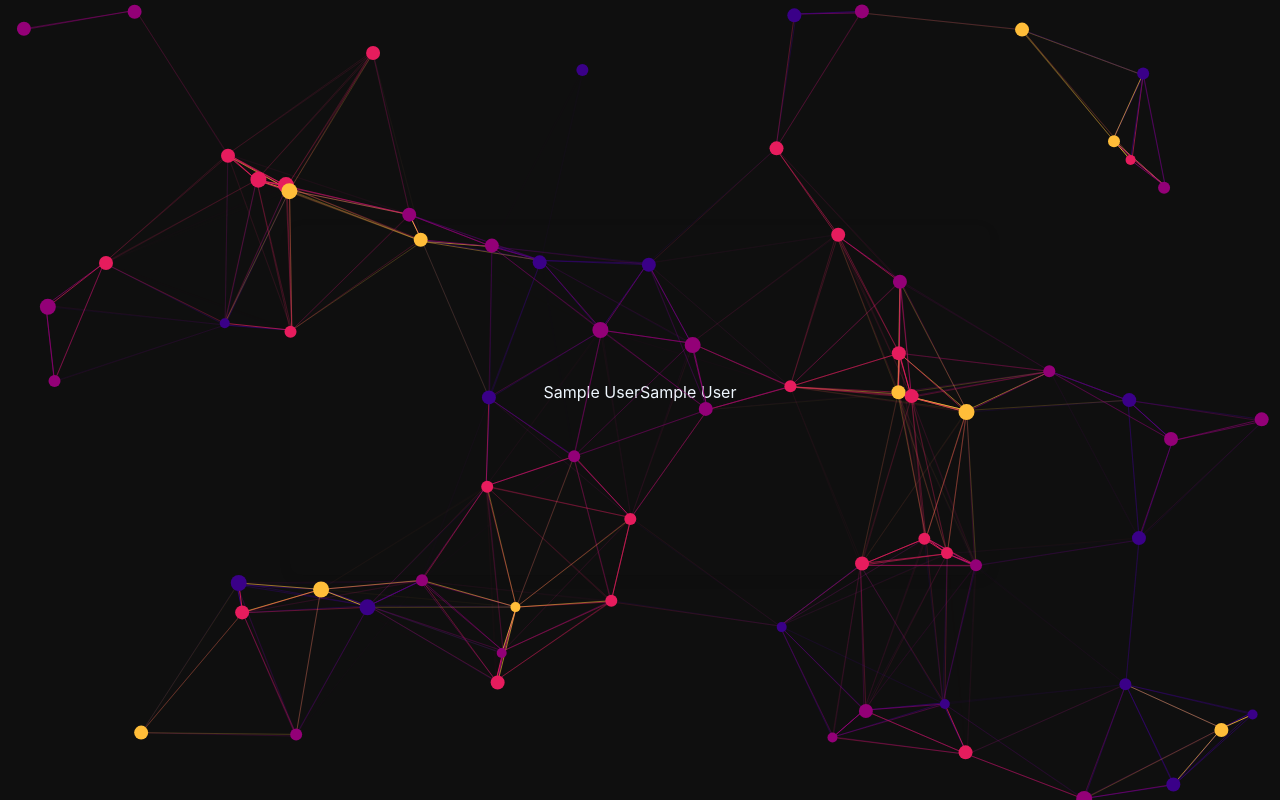
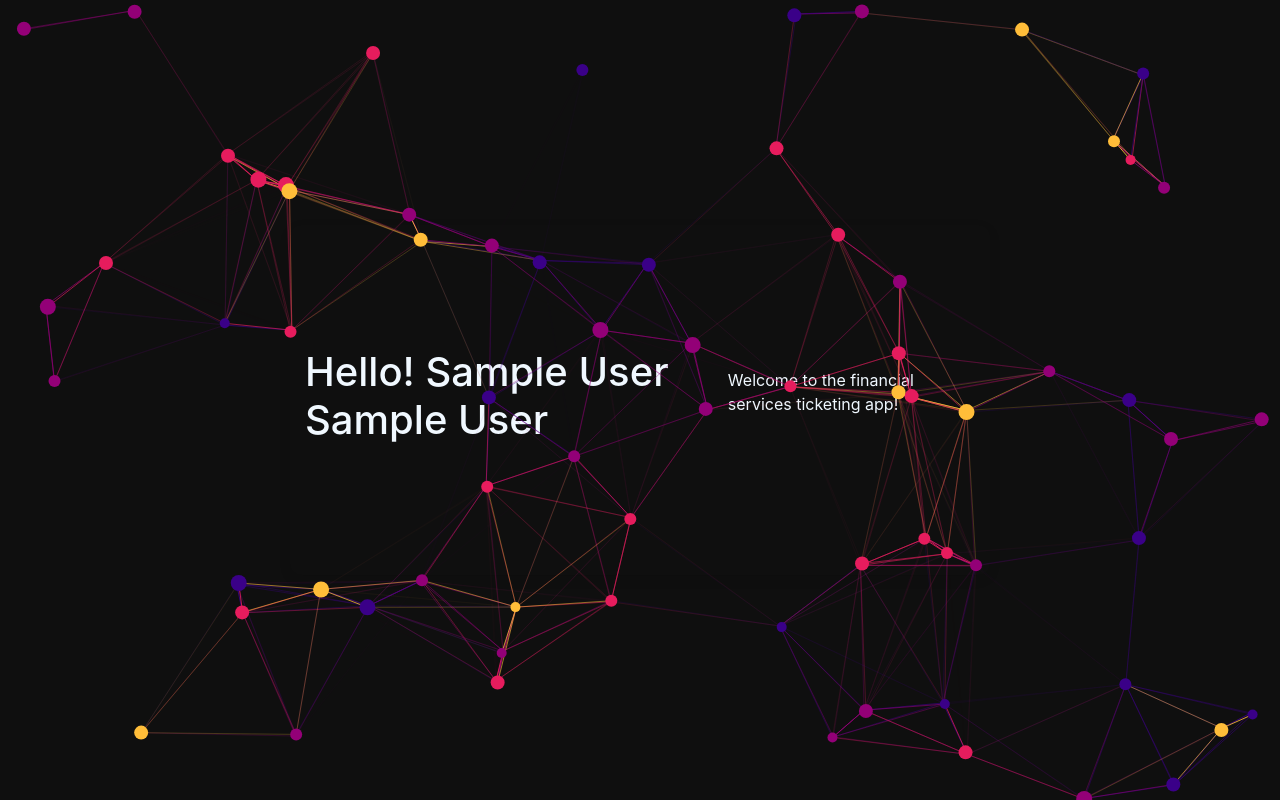
Before and after one commit to iipapanikolaou/ticketing-system, a Flask app: page / in a window 1280 px wide. Run offline with Flask 3, Linux system fonts and the light colour scheme; the visitor is signed in with stand-in values (Sample User, id 1); some libraries are stand-ins or nearby versions.

Commit message:
Created a welcome message after successful auth

```diff
--- a/templates/index.html
+++ b/templates/index.html
@@ -4,6 +4,7 @@
 
 {% block main %}
 
-<p style="color: aliceblue">{{firstName}}</p>
-<p style="color: aliceblue">{{lastName}}</p>
+<h1 style="color:aliceblue;"> Hello! {{firstName}} {{lastName}}</h1>
+<p style="color:aliceblue;">Welcome to the financial services ticketing app!</p>
+
 {% endblock %}
```
